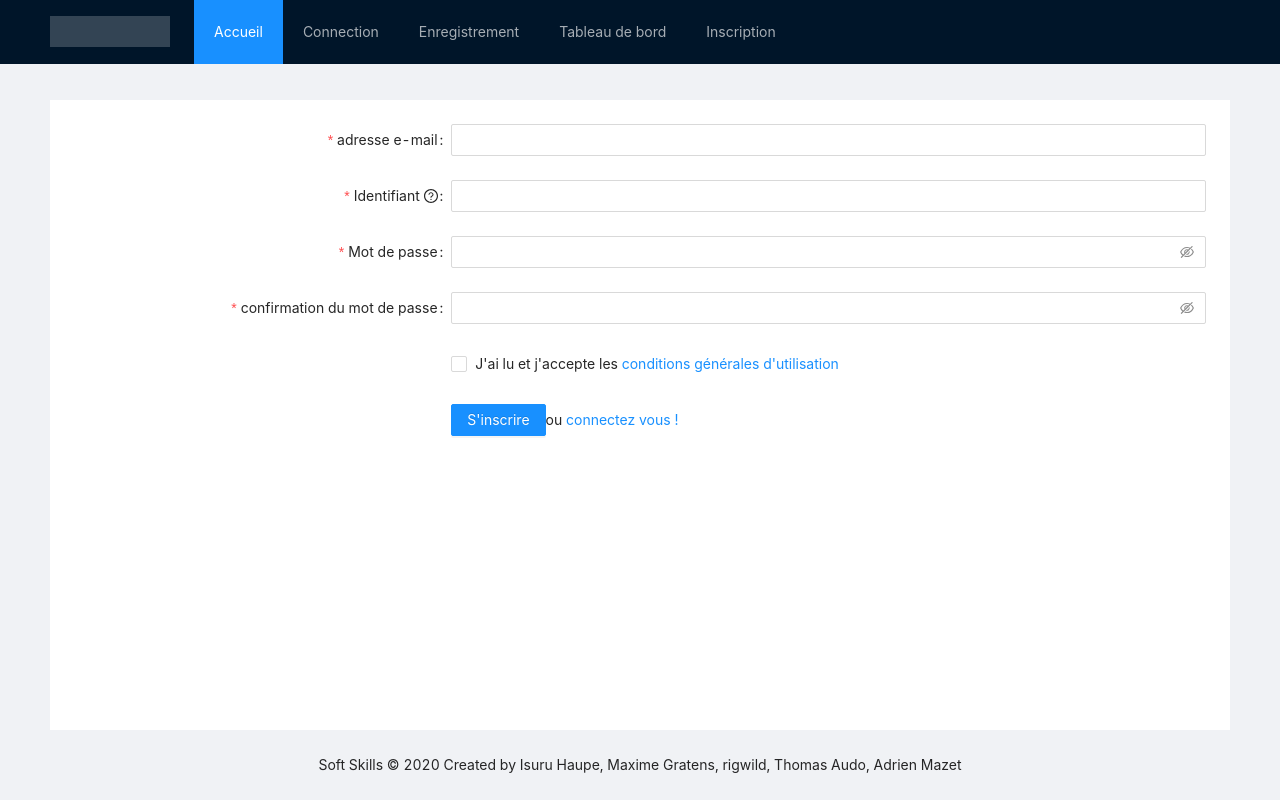
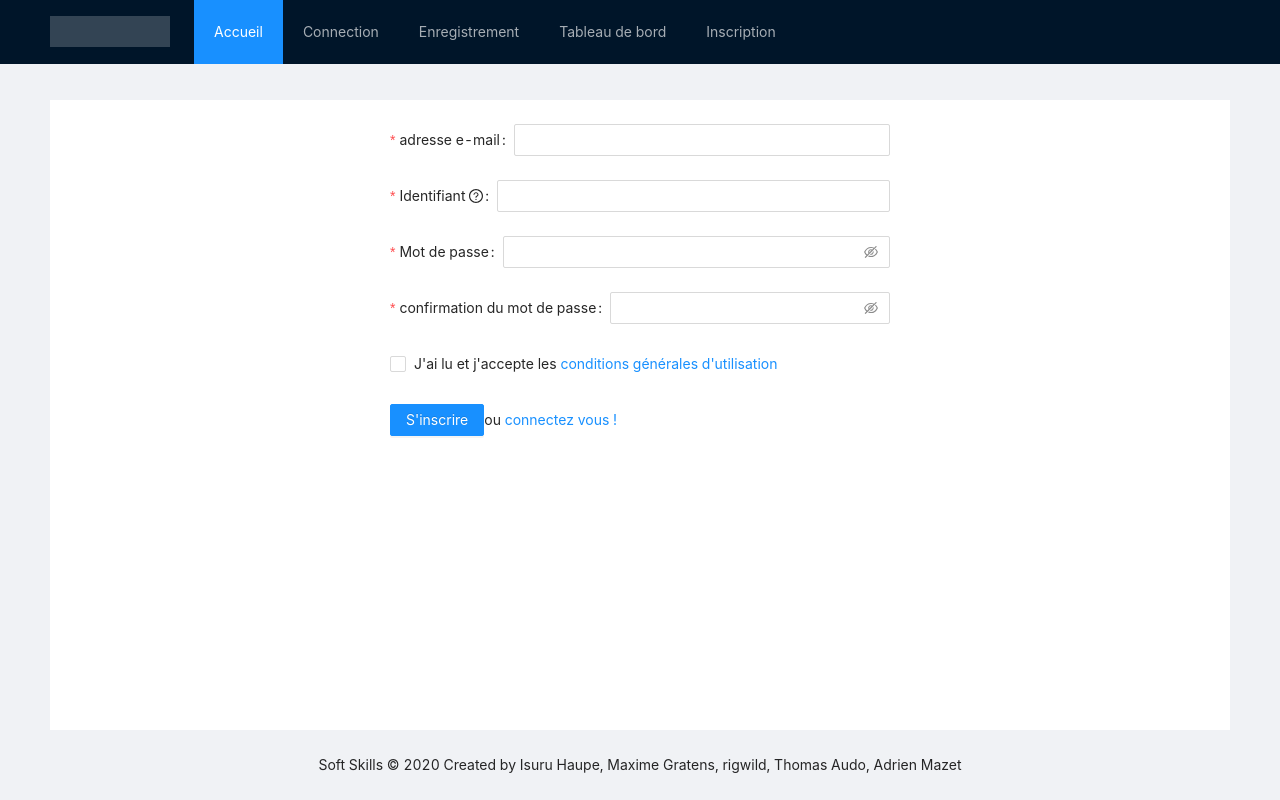
Before and after one commit to rigwild/soft-skills, a React (Create React App) app in the folder packages/front/: page /inscription in a window 1280 px wide. Built offline with nearby package versions, Linux system fonts and the light colour scheme.

Commit message:
WIP : cleaning things up

```diff
--- a/packages/front/src/pages/inscription/index.tsx
+++ b/packages/front/src/pages/inscription/index.tsx
@@ -1,92 +1,55 @@
-import React from 'react';
-import 'antd/dist/antd.css';
-import {
-  Form,
-  Input,
-  Tooltip,
-  Checkbox,
-  Button,
-} from 'antd';
-import { QuestionCircleOutlined } from '@ant-design/icons';
+import { QuestionCircleOutlined } from "@ant-design/icons";
+import { Button, Checkbox, Form, Input, Tooltip } from "antd";
+import React from "react";
 
-const formItemLayout = {
-  labelCol: {
-    xs: {
-      span: 24,
-    },
-    sm: {
-      span: 8,
-    },
-  },
-  wrapperCol: {
-    xs: {
-      span: 24,
-    },
-    sm: {
-      span: 16,
-    },
-  },
-};
-const tailFormItemLayout = {
-  wrapperCol: {
-    xs: {
-      span: 24,
-      offset: 0,
-    },
-    sm: {
-      span: 16,
-      offset: 8,
-    },
-  },
-};
+const { Item } = Form;
 
 const Inscription = () => {
   const [form] = Form.useForm();
 
   const onFinish = (values: any) => {
-    console.log('Received values of form: ', values);
+    console.log("Received values of form: ", values);
     return fetch("http://localhost:3100/register", {
-      method: 'POST',
-      headers : {
-        'Content-Type': 'application/json',
-        'Accept': 'application/json'
-       },
+      method: "POST",
+      headers: {
+        "Content-Type": "application/json",
+        Accept: "application/json",
+      },
       body: JSON.stringify({
         username: values.username,
         name: values.email,
-        password: values.password
-
-      })
+        password: values.password,
+      }),
     })
-    .then(res => res.text())
-    .then(answer => console.log(answer));
+      .then((res) => res.text())
+      .then((answer) => console.log(answer));
   };
   return (
     <Form
-      {...formItemLayout}
       form={form}
       name="inscription"
       onFinish={onFinish}
       scrollToFirstError
+      style={{ maxWidth: "500px", margin: "auto" }}
     >
-      <Form.Item
+      <Item
         name="email"
         label="adresse e-mail"
         rules={[
           {
-            type: 'email',
-            message: 'l\'adresse e-mail n\'est pas au bon format !',
+            type: "email",
+            message: "l'adresse e-mail n'est pas au bon format !",
           },
           {
             required: true,
-            message: 'Veuillez spécifier un email !',
+            message: "Veuillez spécifier un email !",
           },
         ]}
       >
         <Input />
-      </Form.Item>
+      </Item>
 
-      <Form.Item
+      <Item
         name="username"
         label={
           <span>
@@ -99,74 +62,79 @@ const Inscription = () => {
         rules={[
           {
             required: true,
-            message: 'Veuiller spécifier un identifiant !',
+            message: "Veuiller spécifier un identifiant !",
             whitespace: true,
           },
         ]}
       >
         <Input />
-      </Form.Item>
+      </Item>
 
-      <Form.Item
+      <Item
         name="password"
         label="Mot de passe"
         rules={[
           {
             required: true,
-            message: 'Veuillez spécifier un mot de passe !',
+            message: "Veuillez spécifier un mot de passe !",
           },
         ]}
         hasFeedback
       >
         <Input.Password />
-      </Form.Item>
+      </Item>
 
-      <Form.Item
+      <Item
         name="confirm"
         label="confirmation du mot de passe"
-        dependencies={['password']}
+        dependencies={["password"]}
         hasFeedback
         rules={[
           {
             required: true,
-            message: 'Veuillez spécifier la confirmation du mot de passe',
+            message: "Veuillez spécifier la confirmation du mot de passe",
           },
           ({ getFieldValue }) => ({
             validator(rule, value) {
-              if (!value || getFieldValue('password') === value) {
+              if (!value || getFieldValue("password") === value) {
                 return Promise.resolve();
               }
 
-              return Promise.reject('Les deux mots de passe ne sont pas identiques !');
+              return Promise.reject(
+                "Les deux mots de passe ne sont pas identiques !"
+              );
             },
           }),
         ]}
       >
         <Input.Password />
-      </Form.Item>
+      </Item>
 
-      <Form.Item
+      <Item
         name="agreement"
         valuePropName="checked"
         rules={[
           {
             validator: (_, value) =>
-              value ? Promise.resolve() : Promise.reject('Veuillez accepter les conditions générales d\'utilisation !'),
+              value
+                ? Promise.resolve()
+                : Promise.reject(
+                    "Veuillez accepter les conditions générales d'utilisation !"
+                  ),
           },
         ]}
-        {...tailFormItemLayout}
       >
         <Checkbox>
-          J'ai lu et j'accepte les <a href="">conditions générales d'utilisation</a>
+          J'ai lu et j'accepte les{" "}
+          <a href="">conditions générales d'utilisation</a>
         </Checkbox>
-      </Form.Item>
-      <Form.Item {...tailFormItemLayout}>
+      </Item>
+      <Item>
         <Button type="primary" htmlType="submit">
           S'inscrire
         </Button>
-
-         ou <a href="../login/index.tsx">connectez vous !</a>
-      </Form.Item>
+        ou <a href="../login/index.tsx">connectez vous !</a>
+      </Item>
     </Form>
   );
 };
--- a/packages/front/src/pages/login/index.css
+++ /dev/null
@@ -1,13 +0,0 @@
-.login-form {
-    max-width: 300px;
-    margin: auto;
-}
-.login-form-forgot {
-    float: right;
-}
-.ant-col-rtl .login-form-forgot {
-    float: left;
-}
-.login-form-button {
-    width: 100%;
-}
--- a/packages/front/src/pages/login/index.tsx
+++ b/packages/front/src/pages/login/index.tsx
@@ -1,82 +1,91 @@
-import React from 'react';
-import 'antd/dist/antd.css';
-import './index.css';
-import { Form, Input, Button, Checkbox } from 'antd';
-import { UserOutlined, LockOutlined } from '@ant-design/icons';
+import { LockOutlined, UserOutlined } from "@ant-design/icons";
+import { Button, Checkbox, Form, Input } from "antd";
+import React from "react";
+import { Link } from "react-router-dom";
+
+const { Item } = Form;
 
 const Login = () => {
   const onFinish = (values: any) => {
-    console.log('Received values of form: ', values);
+    console.log("Received values of form: ", values);
     //launching fetch request
     return fetch("http://localhost:3100/login", {
-      method: 'POST',
-      headers : {
-        'Content-Type': 'application/json',
-        'Accept': 'application/json'
+      method: "POST",
+      headers: {
+        "Content-Type": "application/json",
+        Accept: "application/json",
       },
       body: JSON.stringify({
         username: values.username,
-        password: values.password
+        password: values.password,
+      }),
     })
-    })
-    .then(res => res.json())
-    .then(obj => {
+      .then((res) => res.json())
+      .then((obj) => {
         //check if we can save token in local storage and retrieve it
         console.log(obj);
         console.log("saving token");
-      localStorage.setItem('token', obj.data.token);
+        localStorage.setItem("token", obj.data.token);
         console.log("fetching token");
-      console.log("token : " + localStorage.getItem('token'));
+        console.log("token : " + localStorage.getItem("token"));
       });
   };
+
+  // se souvenir de moi ça fait rien
 
   return (
     <Form
       name="normal_login"
-      className="login-form"
+      style={{ maxWidth: "300px", margin: "auto" }}
       initialValues={{
         remember: true,
       }}
       onFinish={onFinish}
     >
-      <Form.Item
+      <Item
         name="username"
         rules={[
           {
             required: true,
-            message: 'Veuillez entrer un nom d\'utilisateur !',
+            message: "Veuillez entrer un nom d'utilisateur !",
           },
         ]}
       >
-        <Input prefix={<UserOutlined className="site-form-item-icon" />} placeholder="Username" />
-      </Form.Item>
-      <Form.Item
+        <Input prefix={<UserOutlined />} placeholder="Username" />
+      </Item>
+      <Item
         name="password"
         rules={[
           {
             required: true,
-            message: 'Veuillez entrer un mot de passe !',
+            message: "Veuillez entrer un mot de passe !",
           },
         ]}
       >
         <Input
-          prefix={<LockOutlined className="site-form-item-icon" />}
+          prefix={<LockOutlined />}
           type="password"
           placeholder="Password"
         />
-      </Form.Item>
-      <Form.Item>
-        <Form.Item name="remember" valuePropName="checked" noStyle>
+      </Item>
+      <Item>
+        <Item name="remember" valuePropName="checked" noStyle>
           <Checkbox>Se souvenir de moi</Checkbox>
-        </Form.Item>
-      </Form.Item>
+        </Item>
+      </Item>
 
-      <Form.Item>
-        <Button type="primary" htmlType="submit" className="login-form-button">
+      <Item>
+        <Button
+          type="primary"
+          htmlType="submit"
+          style={{
+            width: " 100%",
+          }}
+        >
           Connection
         </Button>
-        ou <a href="../inscription/index.tsx">enregistrez vous !</a>
-      </Form.Item>
+        ou <Link to="/inscription">enregistrez vous !</Link>
+      </Item>
     </Form>
   );
 };
```
Lines whose indentation alone changed are shown as unchanged.
